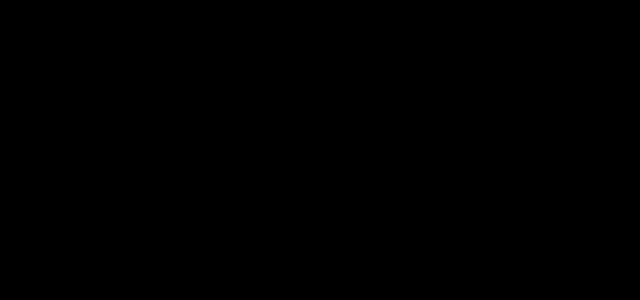
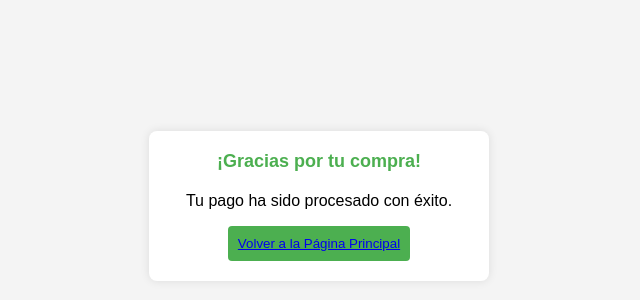
Before and after one commit to suchT01/Rookiex-sup, a React app in the folder rookiex/: page /PagosProcesados in a window 1280 px wide. Before the commit this address had no page. Shown: the part 194-494 px from the top of the page, without its empty margins (321-961 px from the left). Built offline with nearby package versions, Linux system fonts and the light colour scheme; the HTML template or start-up script is replaced by a standard one.

Commit message:
Hecho todo

```diff
--- a/rookiex/src/App.jsx
+++ b/rookiex/src/App.jsx
@@ -6,6 +6,7 @@
 import { Equipo } from './components/Equipo';
 import { Footer } from './components/Footer';
 import { Pagos } from './components/Pagos';
+import {PagoProcesado} from './components/PagoProcesado'
 
 import './css/landing.css';
 import { Route, Routes } from 'react-router-dom';
@@ -29,7 +30,7 @@
 
         <div>
           <Routes>
-
+            <Route path='/PagosProcesados' element={ <PagoProcesado/> }></Route>
             <Route path='/Catalogo' element={ <><HeaderCatalogo></HeaderCatalogo> <CartProvider> <Cart /> <Products products={filteredProducts} /></CartProvider> <Footer></Footer> </>}></Route>
             <Route path='/Pagos' element={ <Pagos/> } ></Route>
             <Route path='/' element={ <><HeaderCatalogo></HeaderCatalogo> <main><QuienesSomos></QuienesSomos><Historia></Historia><Objetivos></Objetivos><Equipo></Equipo></main><Footer></Footer> </> }></Route>
--- a/rookiex/src/components/PagoProcesado.css
+++ b/rookiex/src/components/PagoProcesado.css
@@ -1,4 +1,4 @@
-body {
+.body-pagos-procesados {
     font-family: Arial, sans-serif;
     background-color: #f4f4f4;
     margin: 0;
--- a/rookiex/src/components/PagoProcesado.jsx
+++ b/rookiex/src/components/PagoProcesado.jsx
@@ -1,4 +1,5 @@
 import './PagoProcesado.css'
+import {Link} from 'react-router-dom'
 
 export function PagoProcesado () {
     return(
@@ -6,7 +7,7 @@
             <div className="thank-you-container">
                 <div className="thank-you-message">¡Gracias por tu compra!</div>
                 <p>Tu pago ha sido procesado con éxito.</p>
-                <button className="back-to-home" onclick="window.location.href='/';">Volver a la Página Principal</button>
+                <button className="back-to-home" ><Link to="/">Volver a la Página Principal</Link></button>
             </div>
         </body>
     )
--- a/rookiex/src/components/Pagos.css
+++ b/rookiex/src/components/Pagos.css
@@ -1,4 +1,4 @@
-body {
+.body-pagos {
     font-family: Arial, sans-serif;
     background-color: #f4f4f4;
     margin: 0;
--- a/rookiex/src/components/Pagos.jsx
+++ b/rookiex/src/components/Pagos.jsx
@@ -1,4 +1,5 @@
 import './Pagos.css'
+import {Link} from 'react-router-dom'
 
 export function Pagos () {
 
@@ -17,7 +18,7 @@
                     <label htmlFor="cvv">CVV:</label>
                     <input type="text" id="cvv" name="cvv" placeholder="Ingrese el CVV" required/>
 
-                    <button type="submit">Pagar</button>
+                    <button type="submit"><Link to="/PagosProcesados">Pagar</Link></button>
                 </form>
             </div>
         </body>
```
